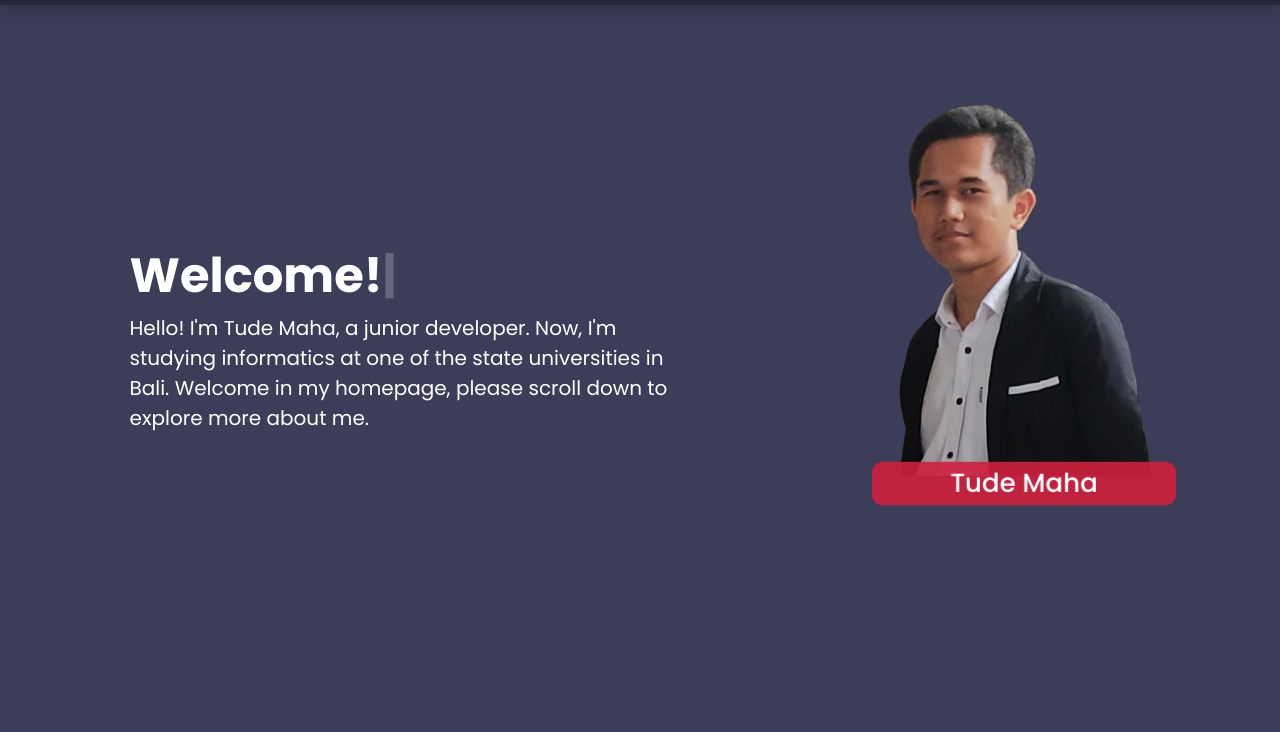
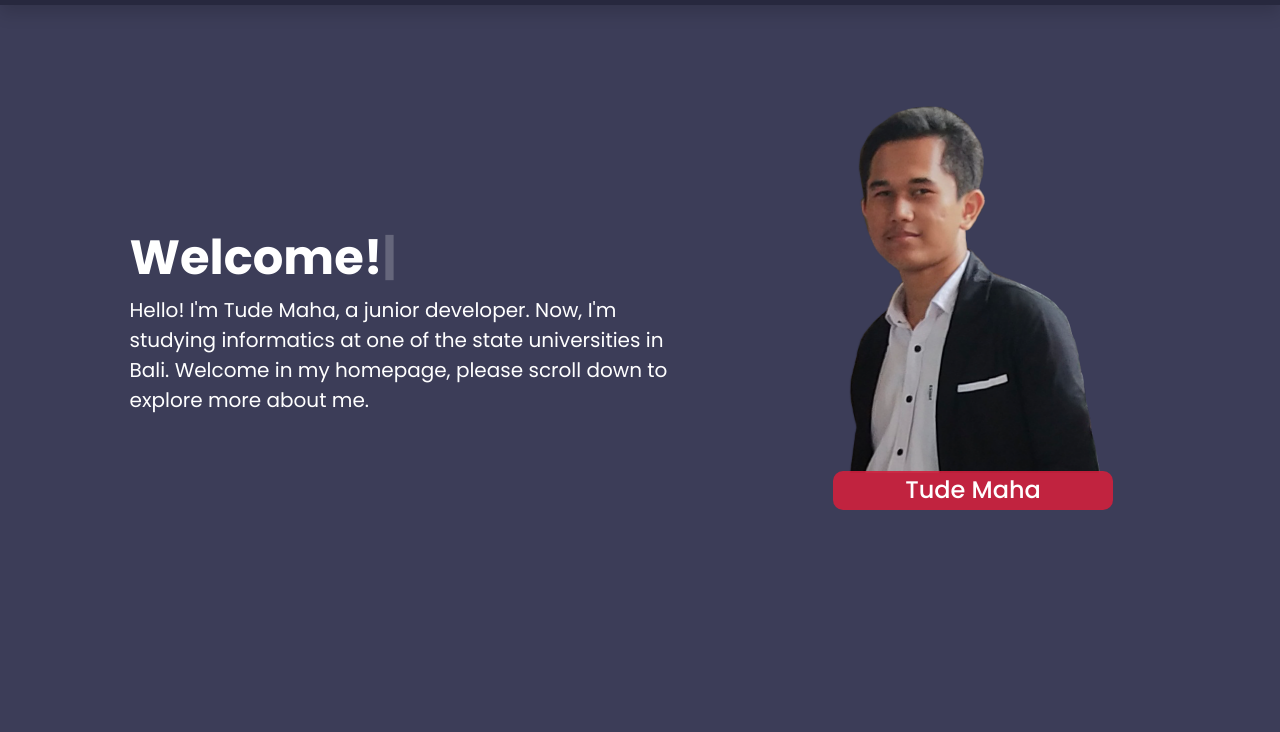
Before and after one commit to tudemaha/homepage, a plain HTML site: page index.html in a window 1280 px wide. Shown: the part 51-783 px from the top of the page. Drawn offline with nearby package versions, Linux system fonts and the light colour scheme.

Commit message:
create new tilt js

```diff
--- a/index.html
+++ b/index.html
@@ -58,19 +58,19 @@
     <!-- Jumbotron -->
     <section id="jumbotron">
         <div class="container">
-            <div class="row justify-content-center align-items-end">
-                <div class="col-md-6 order-last order-md-first text-center text-md-start jumbotron-text" >
+            <div class="row justify-content-around align-items-end">
+                <div class="col-md-6 order-last order-md-first text-center text-md-start jumbotron-text">
                     <h1 class="display-5 fw-bolder"><span id="welcome"></span></h1>
                     <p class="lead">
                         Hello! I'm Tude Maha, a junior developer. Now, I'm studying informatics at one of the state universities in Bali.
                         Welcome in my homepage, please scroll down to explore more about me.
                     </p>
                 </div>
-                <div class="col-1"></div>
-                <div class="col-md-4 text-center order-first order-md-last">
+                <!-- <div class="col-lg-1"></div> -->
+                <div class="col-md-6 col-lg-4 text-center order-first order-md-last">
                     <div class="profile-frame">
-                    <img class="profile-picture" src="img/profile.png" alt="Profile">
-                        <div class="profile-name"><h4>Tude Maha</h4></div>
+                        <img class="profile-picture" src="img/profile.png" alt="Profile">
+                        <h4 class="profile-name">Tude Maha</h4>
                     </div>
                 </div>
             </div>
--- a/style.css
+++ b/style.css
@@ -3,7 +3,7 @@
 }
 
 #jumbotron {
-    padding-top: 4.8rem;
+    padding-top: 4rem;
     padding-bottom: 10rem;
     margin-top: 3rem;
     background-color: #3c3d58;
@@ -48,64 +48,60 @@ footer {
     color: white;
 }
 
+/* Profile Picture Section */
 .profile-frame {
     position: relative;
     /* background-color: #595b83; */
     background-color: rgba(red, green, blue, 0);
+    width: 100%;
+    height: 450px;
     border-radius: 15px;
-    width: 280px;
-    height: 455px;
-    left: 25%;
-    transform: translate(-25%, 0);
+    /* left: 500%; */
+    /* transform: translate(-500%, 0); */
     transform-style: preserve-3d;
 }
 
 .profile-frame::before {
     position: absolute;
-    content: 'This is Me!';
+    content: "This is Me!";
+    font-size: 30px;
     font-weight: bold;
-    font-size: 30px;
-    width: 100%;
-    /* left: 50%; */
-    /* top: 10px; */
-    /* transform: translate(-50%, 0); */
-    transform: translate3d(-65%, 0, 100px);
+    left: 210px;
+    transform: translate(-50%, 0);
     opacity: 0;
     transition: 0.5s;
 }
 
-.profile-frame:hover::before {
-    opacity: 0.7;
-
-}
-
 .profile-picture {
     position: absolute;
-    width: 250px;
-    top: 46%;
     left: 50%;
-    transform: translate3d(-50%, -50%, 60px);
+    top: 29px;
+    transform: translate(-50%, 0);
+    height: 85%;
     transition: 0.5s;
-}
-
-.profile-frame:hover .profile-picture {
-    transform: translate3d(-50%, -50%, 60px) scale(1.1) rotate(2deg);
 }
 
 .profile-name {
     position: absolute;
     background-color: rgba(208, 33, 62, 0.9);
     border-radius: 10px;
-    /* backdrop-filter: blur(5px); */
-    padding-top: 6px;
-    height: 40px;
-    width: 100%;
-    top: 375px;
+    top: 410px;
+    padding: 5px 0;
+    min-width: 280px;
     left: 50%;
-    transform: translate3d(-50%, 0, 80px);
+    transform: translate(-50%, 0);
     transition: 0.5s;
 }
 
+.profile-frame:hover::before {
+    transform: translate3d(-50%, 4px, 70px);
+    opacity: 0.75;
+}
+
+.profile-frame:hover .profile-picture {
+    transform: translate3d(-50%, 0, 60px) scale(1.1) rotate(2deg);
+}
+
 .profile-frame:hover .profile-name {
-    transform: translate3d(-50%, 0, 80px) scale(1.2) rotate(1deg);
+    transform: translate3d(-50%, 0, 80px) scale(1.1) rotate(2deg);
 }
```
